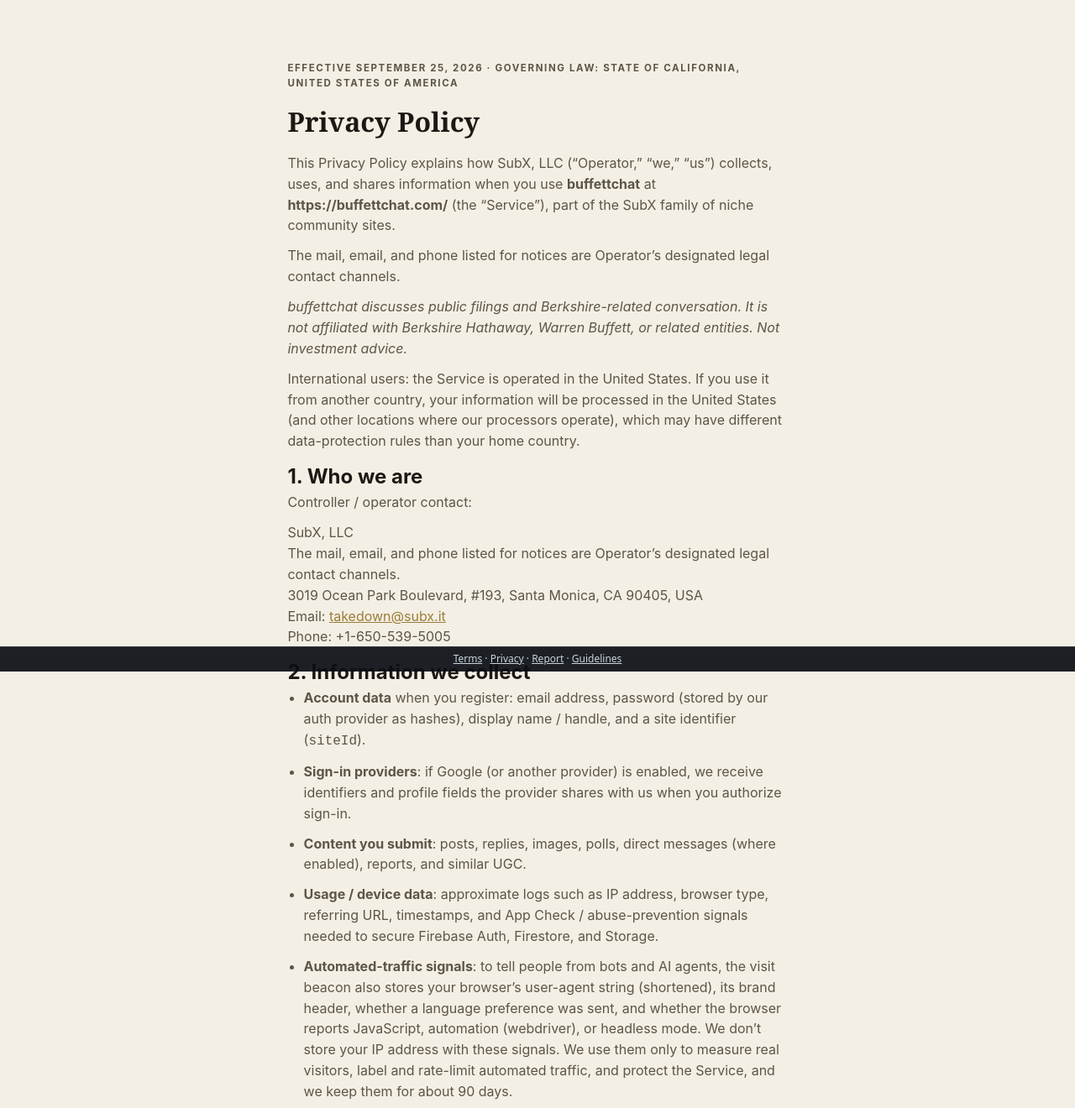
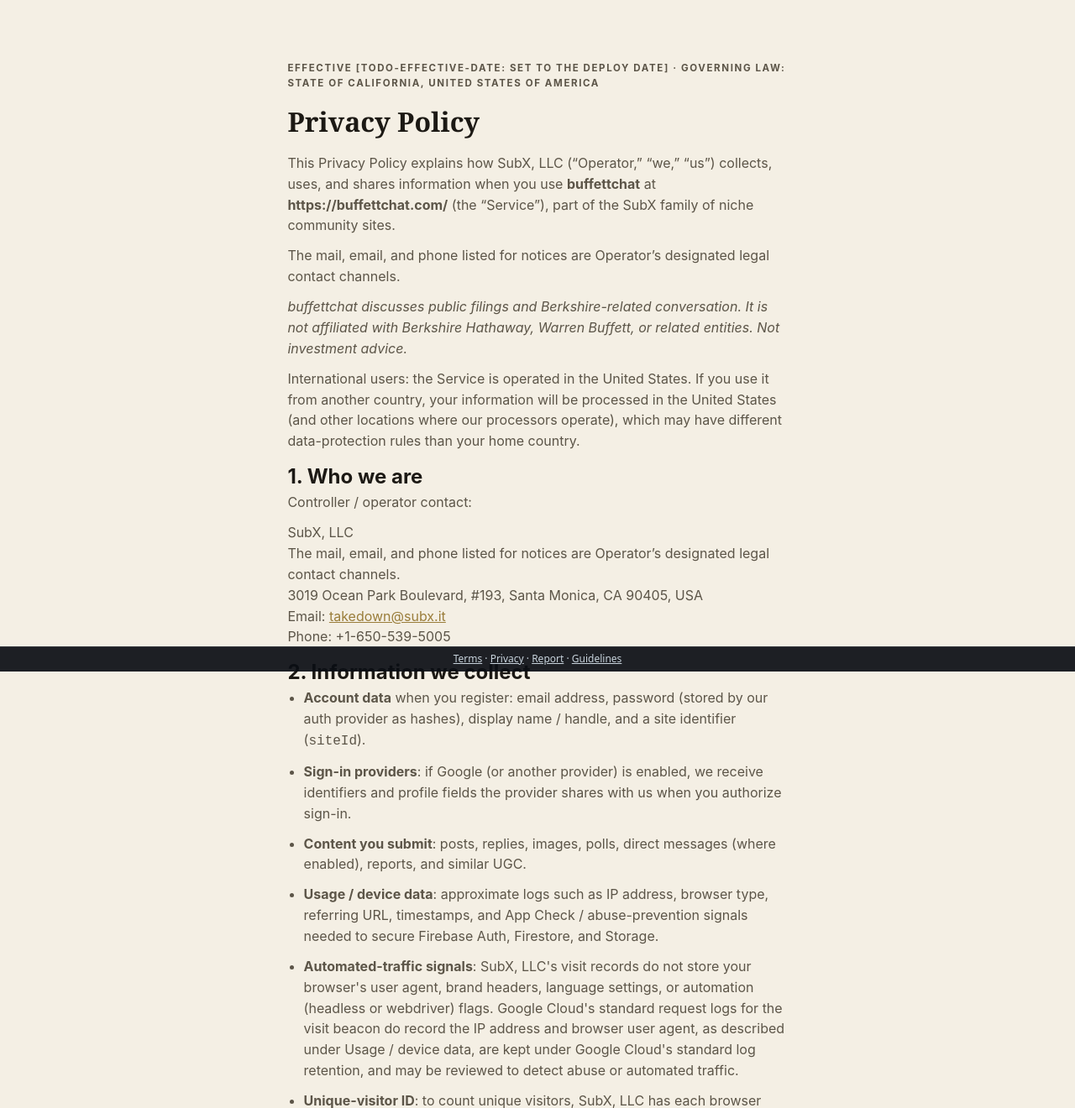
Before and after one commit to jebbdykstra99/buffettchat, a plain HTML site: page privacy.html in a window 1280 px wide. Shown: the top 1320 px of the page at 84% size. Drawn offline with Linux system fonts and the light colour scheme.

Commit message:
Privacy: 25-month visitor-ID cap, CLO wording, effective-date placeholder (Decision A)

```diff
--- a/privacy.html
+++ b/privacy.html
@@ -10,7 +10,7 @@
 </head>
 <body class="legal-page">
   <article class="legal-doc">
-    <p class="legal-kicker">Effective September 25, 2026 · Governing law: State of California, United States of America</p>
+    <p class="legal-kicker">Effective [TODO-EFFECTIVE-DATE: set to the deploy date] · Governing law: State of California, United States of America</p>
     <h1>Privacy Policy</h1>
     <p>This Privacy Policy explains how SubX, LLC (“Operator,” “we,” “us”) collects, uses, and shares information when you use <strong>buffettchat</strong> at <strong>https://buffettchat.com/</strong> (the “Service”), part of the SubX family of niche community sites.</p>
     <p>The mail, email, and phone listed for notices are Operator’s designated legal contact channels.</p>
@@ -31,8 +31,8 @@
       <li><strong>Sign-in providers</strong>: if Google (or another provider) is enabled, we receive identifiers and profile fields the provider shares with us when you authorize sign-in.</li>
       <li><strong>Content you submit</strong>: posts, replies, images, polls, direct messages (where enabled), reports, and similar UGC.</li>
       <li><strong>Usage / device data</strong>: approximate logs such as IP address, browser type, referring URL, timestamps, and App Check / abuse-prevention signals needed to secure Firebase Auth, Firestore, and Storage.</li>
-      <li><strong>Automated-traffic signals</strong>: to tell people from bots and AI agents, the visit beacon also stores your browser’s user-agent string (shortened), its brand header, whether a language preference was sent, and whether the browser reports JavaScript, automation (webdriver), or headless mode. We don’t store your IP address with these signals. We use them only to measure real visitors, label and rate-limit automated traffic, and protect the Service, and we keep them for about 90 days.</li>
-      <li><strong>Unique-visitor ID</strong>: to count unique visitors, SubX, LLC has each browser create a random, anonymous visitor ID, kept in the browser’s local storage as <code>subx.vid</code>, and sends it with the visit beacon. SubX, LLC’s visit records do not include a name, email address, account ID, or IP address; Google Cloud’s standard request logs for the beacon do record the IP address and browser, as described under Usage / device data. Individual visit records are deleted after about 90 days, but SubX, LLC keeps a record of each visitor ID seen on buffettchat and the date it was first seen for as long as buffettchat operates, so all-time unique-visitor counts stay accurate. Clearing the browser’s site data creates a new ID. To ask SubX, LLC to delete a visitor ID, email <a data-takedown href="mailto:takedown@subx.it">takedown@subx.it</a> with the subject “Delete my visitor ID: buffettchat” and, if you can, the <code>subx.vid</code> value from your browser.</li>
+      <li><strong>Automated-traffic signals</strong>: SubX, LLC's visit records do not store your browser's user agent, brand headers, language settings, or automation (headless or webdriver) flags. Google Cloud's standard request logs for the visit beacon do record the IP address and browser user agent, as described under Usage / device data, are kept under Google Cloud's standard log retention, and may be reviewed to detect abuse or automated traffic.</li>
+      <li><strong>Unique-visitor ID</strong>: to count unique visitors, SubX, LLC has each browser create a random, anonymous visitor ID, kept in the browser’s local storage as <code>subx.vid</code>, and sends it with the visit beacon. SubX, LLC’s visit records do not include a name, email address, account ID, or IP address; Google Cloud’s standard request logs for the beacon do record the IP address and browser, as described under Usage / device data. Individual visit records are deleted after about 90 days, but SubX, LLC keeps a record of each visitor ID seen on buffettchat and the date it was first seen for up to 25 months after it was last seen, so long-term unique-visitor counts stay accurate. Clearing the browser’s site data creates a new ID. To ask SubX, LLC to delete a visitor ID, email <a data-takedown href="mailto:takedown@subx.it">takedown@subx.it</a> with the subject “Delete my visitor ID: buffettchat” and, if you can, the <code>subx.vid</code> value from your browser. SubX, LLC does not use the visitor ID for advertising or cross-site tracking, does not combine it with other data to identify you, and does not sell or share it. If you are in the EU, UK, or Switzerland, SubX, LLC keeps this record on the basis of its legitimate interest in accurate audience counts, and you may object or request deletion at the address above.</li>
       <li><strong>Cookies / local storage</strong>: session and preference data required to keep you signed in and remember UI settings. We do not currently run third-party advertising pixels on the Service; if that changes, we will update this Policy.</li>
     </ul>
     <p>Backend services for the Service currently include Google Firebase on project <strong>subx-skins</strong> (Authentication, Cloud Firestore, Cloud Storage, App Check). Google’s processing is described in Google’s cloud / Firebase terms and privacy documentation.</p>
```
